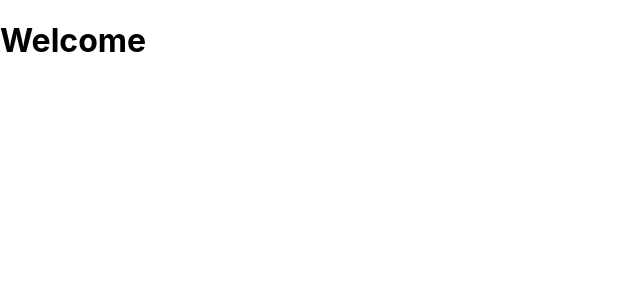
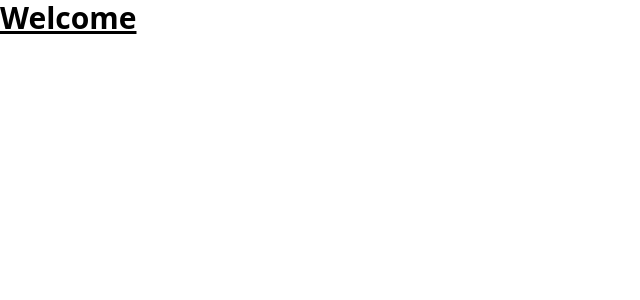
Before and after one commit to Ryuichi-Yamafuji-Lun/New-York-Housing-Price-Prediction, a React (Create React App) app in the folder client/: page / in a window 1280 px wide. Shown: the top 300 px of the page, without its empty margins (0-640 px from the left). Built offline with nearby package versions, Linux system fonts and the light colour scheme.

Commit message:
install tailwind.css

```diff
--- a/client/package.json
+++ b/client/package.json
@@ -39,5 +39,8 @@
       "last 1 firefox version",
       "last 1 safari version"
     ]
+  },
+  "devDependencies": {
+    "tailwindcss": "^3.4.15"
   }
 }
--- a/client/src/components/WelcomePage.jsx
+++ b/client/src/components/WelcomePage.jsx
@@ -4,7 +4,7 @@
 function WelcomePage() {
   return (
     <div>
-        <h1>Welcome</h1>
+        <h1 className="text-3xl font-bold underline">Welcome</h1>
     </div>
   );
 }
--- a/client/src/index.css
+++ b/client/src/index.css
@@ -1,13 +1,5 @@
-body {
-  margin: 0;
-  font-family: -apple-system, BlinkMacSystemFont, 'Segoe UI', 'Roboto', 'Oxygen',
-    'Ubuntu', 'Cantarell', 'Fira Sans', 'Droid Sans', 'Helvetica Neue',
-    sans-serif;
-  -webkit-font-smoothing: antialiased;
-  -moz-osx-font-smoothing: grayscale;
-}
+@tailwind base;
 
-code {
-  font-family: source-code-pro, Menlo, Monaco, Consolas, 'Courier New',
-    monospace;
-}
+@tailwind components;
+
+@tailwind utilities;
--- /dev/null
+++ b/client/tailwind.config.js
@@ -0,0 +1,10 @@
+/** @type {import('tailwindcss').Config} */
+module.exports = {
+  content: [
+    "./src/**/*.{js,jsx,ts,tsx}",
+  ],
+  theme: {
+    extend: {},
+  },
+  plugins: [],
+}
```
Also changed, not shown: 1 other file (tests, documents, lock files or other folders).
